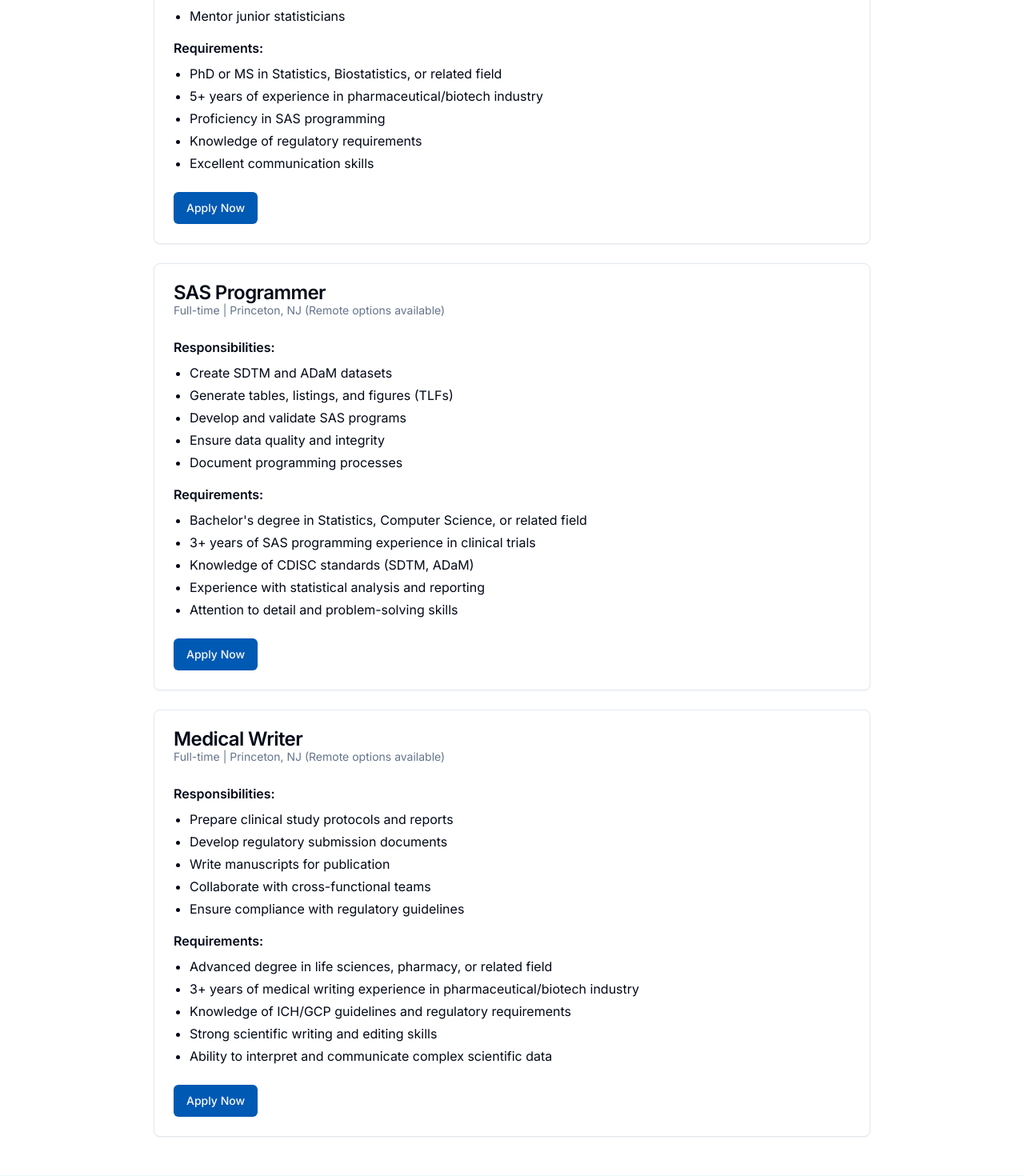
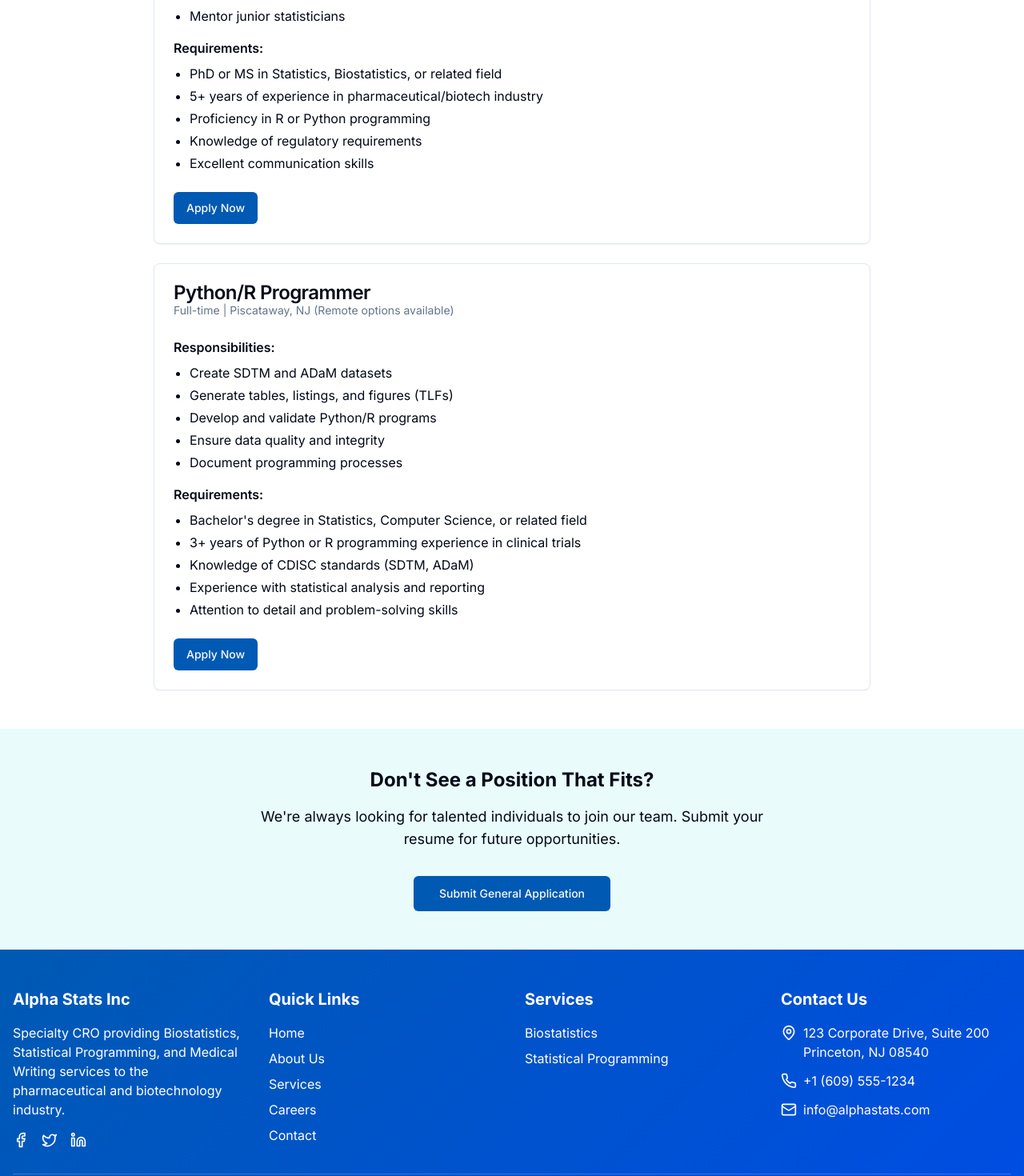
Before and after one commit to juntotechnologies/ClinPharmStats, a Next.js app: page /careers in a window 1280 px wide. Shown: the part 900-2370 px from the top of the page at 80% size. Built offline with nearby package versions, Linux system fonts and the light colour scheme.

Commit message:
Improve aesthetic, update careers

```diff
--- a/app/about/page.tsx
+++ b/app/about/page.tsx
@@ -8,7 +8,7 @@ export default function AboutPage() {
   return (
     <div>
       {/* Hero Section */}
-      <section className="relative overflow-hidden py-16 bg-gradient-blue text-white">
+      <section className="relative overflow-hidden py-12 bg-gradient-blue text-white">
         <div className="absolute inset-0 bg-dots-pattern opacity-10"></div>
         <div className="container mx-auto px-4 text-center relative z-10">
           <h1 className="text-4xl md:text-5xl font-bold mb-4">About Alpha Stats</h1>
@@ -18,7 +18,7 @@ export default function AboutPage() {
         </div>
         <div
           className="absolute bottom-0 left-0 right-0 h-16 bg-white"
-          style={{ clipPath: "polygon(0 100%, 100% 100%, 100% 0, 0 100%)" }}
+          style={{ clipPath: "polygon(0 100%, 100% 100%, 100% 100%, 0 100%)" }}
         ></div>
       </section>
 
--- a/app/careers/page.tsx
+++ b/app/careers/page.tsx
@@ -11,7 +11,7 @@ export default function CareersPage() {
         <div className="container mx-auto px-4 text-center">
           <h1 className="text-4xl font-bold mb-4">Careers at Alpha Stats</h1>
           <p className="text-lg max-w-3xl mx-auto">
-            Join our team of experts in biostatistics, programming, and medical writing
+            Join our team of experts in biostatistics and programming
           </p>
         </div>
       </section>
@@ -66,7 +66,7 @@ export default function CareersPage() {
                 <div className="flex flex-wrap justify-between items-start gap-2">
                   <div>
                     <CardTitle>Senior Biostatistician</CardTitle>
-                    <CardDescription>Full-time | Princeton, NJ (Remote options available)</CardDescription>
+                    <CardDescription>Full-time | Piscataway, NJ (Remote options available)</CardDescription>
                   </div>
                   <Badge>New</Badge>
                 </div>
@@ -89,7 +89,7 @@ export default function CareersPage() {
                     <ul className="list-disc pl-5 space-y-1">
                       <li>PhD or MS in Statistics, Biostatistics, or related field</li>
                       <li>5+ years of experience in pharmaceutical/biotech industry</li>
-                      <li>Proficiency in SAS programming</li>
+                      <li>Proficiency in R or Python programming</li>
                       <li>Knowledge of regulatory requirements</li>
                       <li>Excellent communication skills</li>
                     </ul>
@@ -107,8 +107,8 @@ export default function CareersPage() {
               <CardHeader>
                 <div className="flex flex-wrap justify-between items-start gap-2">
                   <div>
-                    <CardTitle>SAS Programmer</CardTitle>
-                    <CardDescription>Full-time | Princeton, NJ (Remote options available)</CardDescription>
+                    <CardTitle>Python/R Programmer</CardTitle>
+                    <CardDescription>Full-time | Piscataway, NJ (Remote options available)</CardDescription>
                   </div>
                 </div>
               </CardHeader>
@@ -119,7 +119,7 @@ export default function CareersPage() {
                     <ul className="list-disc pl-5 space-y-1">
                       <li>Create SDTM and ADaM datasets</li>
                       <li>Generate tables, listings, and figures (TLFs)</li>
-                      <li>Develop and validate SAS programs</li>
+                      <li>Develop and validate Python/R programs</li>
                       <li>Ensure data quality and integrity</li>
                       <li>Document programming processes</li>
                     </ul>
@@ -129,7 +129,7 @@ export default function CareersPage() {
                     <h3 className="font-semibold mb-2">Requirements:</h3>
                     <ul className="list-disc pl-5 space-y-1">
                       <li>Bachelor's degree in Statistics, Computer Science, or related field</li>
-                      <li>3+ years of SAS programming experience in clinical trials</li>
+                      <li>3+ years of Python or R programming experience in clinical trials</li>
                       <li>Knowledge of CDISC standards (SDTM, ADaM)</li>
                       <li>Experience with statistical analysis and reporting</li>
                       <li>Attention to detail and problem-solving skills</li>
@@ -139,48 +139,7 @@ export default function CareersPage() {
               </CardContent>
               <CardFooter>
                 <Button asChild>
-                  <Link href="/careers/apply?position=sas-programmer">Apply Now</Link>
-                </Button>
-              </CardFooter>
-            </Card>
-
-            <Card>
-              <CardHeader>
-                <div className="flex flex-wrap justify-between items-start gap-2">
-                  <div>
-                    <CardTitle>Medical Writer</CardTitle>
-                    <CardDescription>Full-time | Princeton, NJ (Remote options available)</CardDescription>
-                  </div>
-                </div>
-              </CardHeader>
-              <CardContent>
-                <div className="space-y-4">
-                  <div>
-                    <h3 className="font-semibold mb-2">Responsibilities:</h3>
-                    <ul className="list-disc pl-5 space-y-1">
-                      <li>Prepare clinical study protocols and reports</li>
-                      <li>Develop regulatory submission documents</li>
-                      <li>Write manuscripts for publication</li>
-                      <li>Collaborate with cross-functional teams</li>
-                      <li>Ensure compliance with regulatory guidelines</li>
-                    </ul>
-                  </div>
-
-                  <div>
-                    <h3 className="font-semibold mb-2">Requirements:</h3>
-                    <ul className="list-disc pl-5 space-y-1">
-                      <li>Advanced degree in life sciences, pharmacy, or related field</li>
-                      <li>3+ years of medical writing experience in pharmaceutical/biotech industry</li>
-                      <li>Knowledge of ICH/GCP guidelines and regulatory requirements</li>
-                      <li>Strong scientific writing and editing skills</li>
-                      <li>Ability to interpret and communicate complex scientific data</li>
-                    </ul>
-                  </div>
-                </div>
-              </CardContent>
-              <CardFooter>
-                <Button asChild>
-                  <Link href="/careers/apply?position=medical-writer">Apply Now</Link>
+                  <Link href="/careers/apply?position=python-r-programmer">Apply Now</Link>
                 </Button>
               </CardFooter>
             </Card>
--- a/app/contact/page.tsx
+++ b/app/contact/page.tsx
@@ -81,7 +81,7 @@ export default function ContactPage() {
   return (
     <div>
       {/* Hero Section */}
-      <section className="relative overflow-hidden py-16 bg-gradient-blue text-white">
+      <section className="relative overflow-hidden py-12 bg-gradient-blue text-white">
         <div className="absolute inset-0 bg-dots-pattern opacity-10"></div>
         <div className="container mx-auto px-4 text-center relative z-10">
           <h1 className="text-4xl md:text-5xl font-bold mb-4">Contact Us</h1>
@@ -91,7 +91,7 @@ export default function ContactPage() {
         </div>
         <div
           className="absolute bottom-0 left-0 right-0 h-16 bg-white"
-          style={{ clipPath: "polygon(0 100%, 100% 100%, 100% 0, 0 100%)" }}
+          style={{ clipPath: "polygon(0 100%, 100% 100%, 100% 100%, 0 100%)" }}
         ></div>
       </section>
 
--- a/app/page.tsx
+++ b/app/page.tsx
@@ -8,7 +8,7 @@ export default function Home() {
   return (
     <div>
       {/* Hero Section */}
-      <section className="relative overflow-hidden py-20 bg-gradient-blue text-white">
+      <section className="relative overflow-hidden py-14 bg-gradient-blue text-white">
         <div className="absolute inset-0 bg-dots-pattern opacity-10"></div>
         <div className="container mx-auto px-4 relative z-10">
           <div className="grid md:grid-cols-2 gap-8 items-center">
@@ -45,7 +45,7 @@ export default function Home() {
         </div>
         <div
           className="absolute bottom-0 left-0 right-0 h-16 bg-white"
-          style={{ clipPath: "polygon(0 100%, 100% 100%, 100% 0, 0 100%)" }}
+          style={{ clipPath: "polygon(0 100%, 100% 100%, 100% 100%, 0 100%)" }}
         ></div>
       </section>
 
--- a/app/services/page.tsx
+++ b/app/services/page.tsx
@@ -7,7 +7,7 @@ export default function ServicesPage() {
   return (
     <div>
       {/* Hero Section */}
-      <section className="relative overflow-hidden py-16 bg-gradient-blue text-white">
+      <section className="relative overflow-hidden py-12 bg-gradient-blue text-white">
         <div className="absolute inset-0 bg-dots-pattern opacity-10"></div>
         <div className="container mx-auto px-4 text-center relative z-10">
           <h1 className="text-4xl md:text-5xl font-bold mb-4">Our Services</h1>
@@ -17,7 +17,7 @@ export default function ServicesPage() {
         </div>
         <div
           className="absolute bottom-0 left-0 right-0 h-16 bg-white"
-          style={{ clipPath: "polygon(0 100%, 100% 100%, 100% 0, 0 100%)" }}
+          style={{ clipPath: "polygon(0 100%, 100% 100%, 100% 100%, 0 100%)" }}
         ></div>
       </section>
 
--- a/app/team/page.tsx
+++ b/app/team/page.tsx
@@ -8,7 +8,7 @@ export default function TeamPage() {
   return (
     <div>
       {/* Hero Section */}
-      <section className="relative overflow-hidden py-16 bg-gradient-blue text-white">
+      <section className="relative overflow-hidden py-12 bg-gradient-blue text-white">
         <div className="absolute inset-0 bg-dots-pattern opacity-10"></div>
         <div className="container mx-auto px-4 text-center relative z-10">
           <h1 className="text-4xl md:text-5xl font-bold mb-4">Our Team</h1>
@@ -18,7 +18,7 @@ export default function TeamPage() {
         </div>
         <div
           className="absolute bottom-0 left-0 right-0 h-16 bg-white"
-          style={{ clipPath: "polygon(0 100%, 100% 100%, 100% 0, 0 100%)" }}
+          style={{ clipPath: "polygon(0 100%, 100% 100%, 100% 100%, 0 100%)" }}
         ></div>
       </section>
 
```
